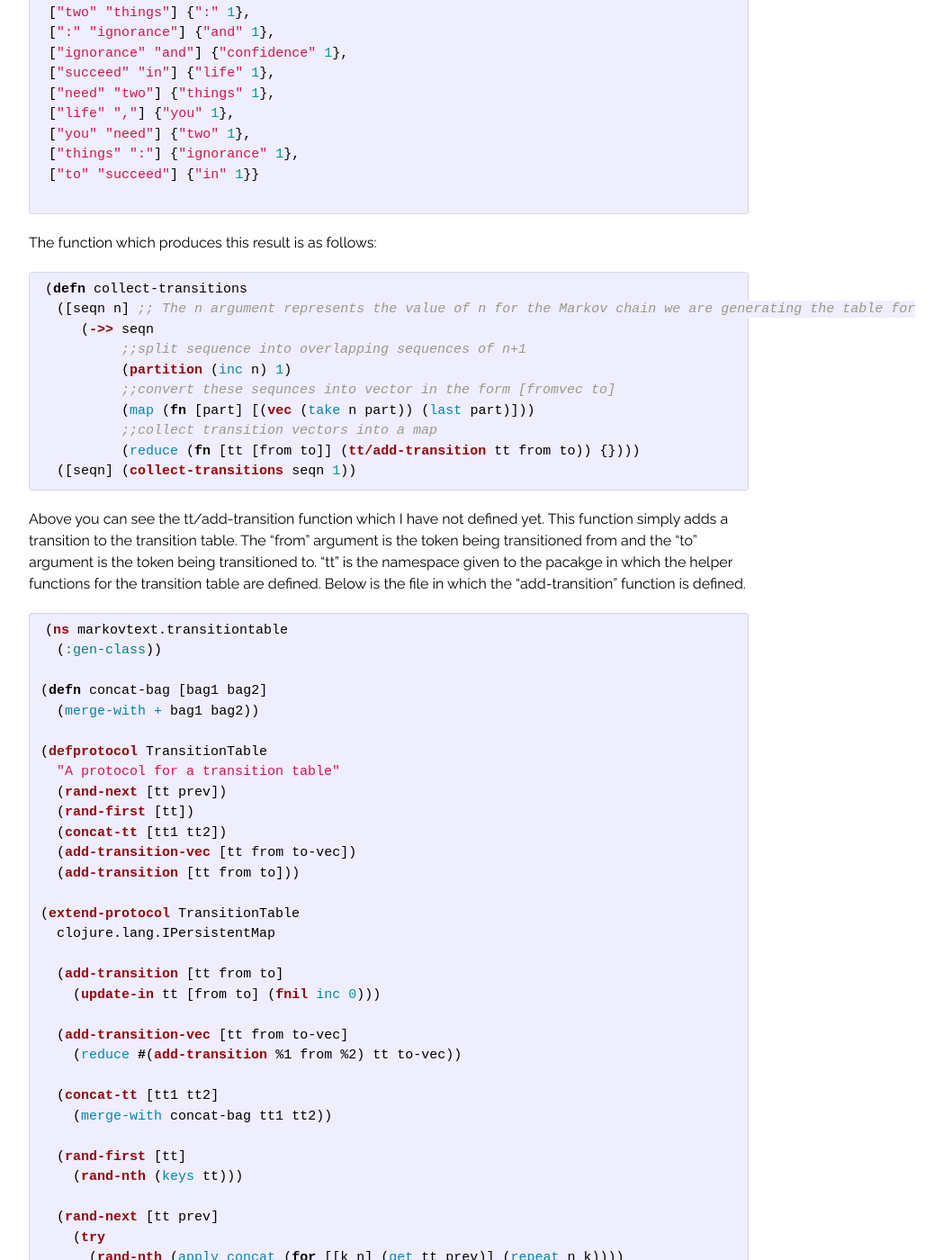
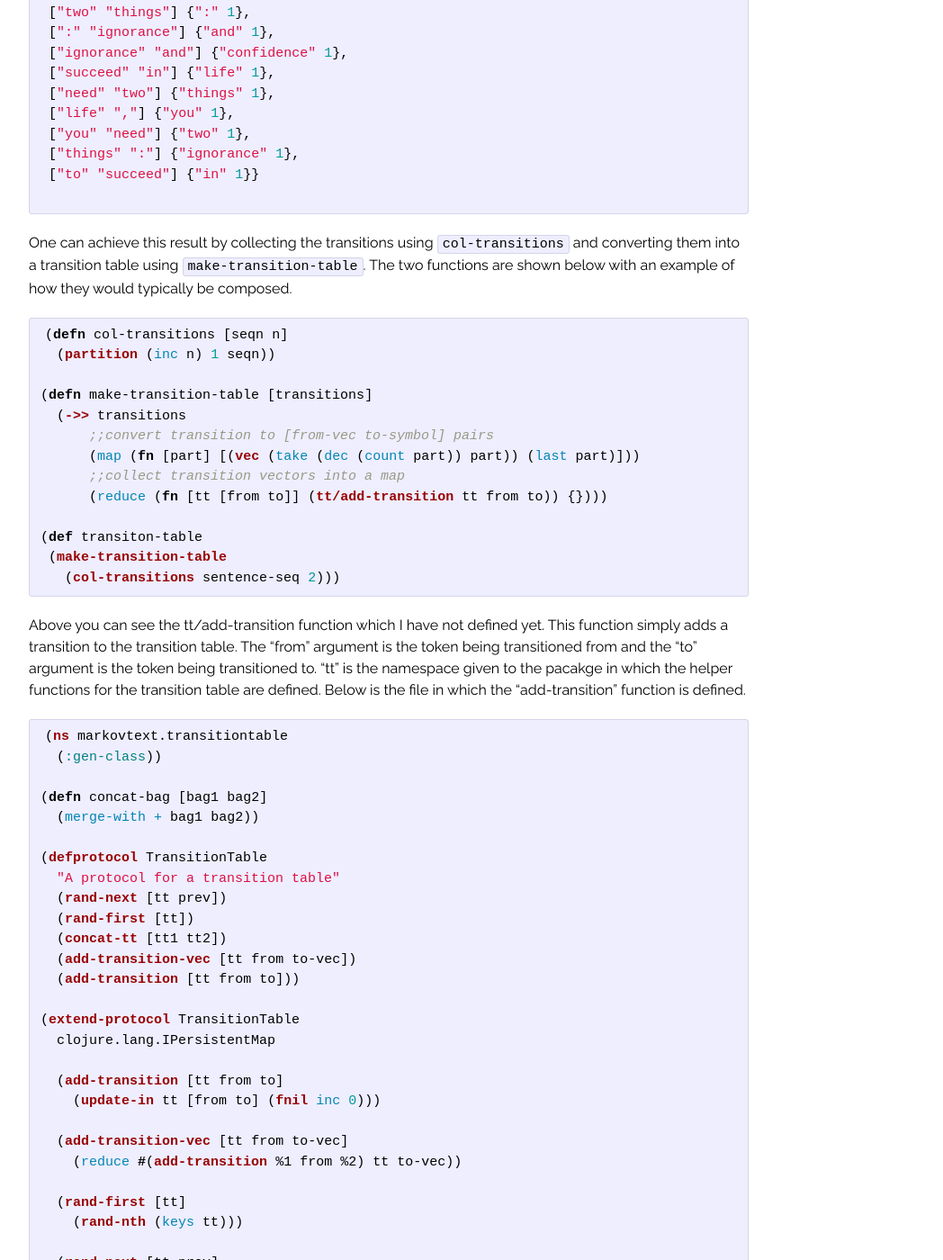
Before and after one commit to joeally/mysite, a Jekyll site: the page built from _posts/2014-08-09-random-text-with-markov-chains-in-clojure.markdown, in a window 1280 px wide and 1400 px high, scrolled down 1617 px. Shown: the whole window at 90% size, without its empty margins (208-1256 px from the left). Built offline with Jekyll 4.4.1, drawn with Linux system fonts in a browser that asks for light colours; formulas are drawn with MathJax 3; some of the changed text lies outside the part shown.

Commit message:
updated first in clojure series with more up to date code

```diff
--- a/_posts/2014-08-09-random-text-with-markov-chains-in-clojure.markdown
+++ b/_posts/2014-08-09-random-text-with-markov-chains-in-clojure.markdown
@@ -42,7 +42,7 @@ In the previous post I mentioned that the values of the map would be lists of wo
 
 The transition table for $$n = 2$$ for the following sequence
 {% highlight clojure %}
-["to" "succeed" "in" "life" "," "you" "need" "two" "things" ":" "ignorance" "and" "confidence"]
+(def sentence-seq ["to" "succeed" "in" "life" "," "you" "need" "two" "things" ":" "ignorance" "and" "confidence"])
 {% endhighlight %}
 
 can be seen below.
@@ -61,20 +61,24 @@ can be seen below.
  ["to" "succeed"] {"in" 1}}
  {% endhighlight %}
 
-The function which produces this result is as follows:
+One can achieve this result by collecting the transitions using <code>col-transitions</code> and converting them into a transition table using <code>make-transition-table</code>. The two functions are shown below with an example of how they would typically be composed.
 
 {% highlight clojure %}
-(defn collect-transitions
-  ([seqn n] ;; The n argument represents the value of n for the Markov chain we are generating the table for
-     (->> seqn
-          ;;split sequence into overlapping sequences of n+1
-          (partition (inc n) 1)
-          ;;convert these sequnces into vector in the form [fromvec to]
-          (map (fn [part] [(vec (take n part)) (last part)]))
-          ;;collect transition vectors into a map
-          (reduce (fn [tt [from to]] (tt/add-transition tt from to)) {})))
-  ([seqn] (collect-transitions seqn 1))
+(defn col-transitions [seqn n]
+  (partition (inc n) 1 seqn))
+
+(defn make-transition-table [transitions]
+  (->> transitions
+      ;;convert transition to [from-vec to-symbol] pairs
+      (map (fn [part] [(vec (take (dec (count part)) part)) (last part)]))
+      ;;collect transition vectors into a map
+      (reduce (fn [tt [from to]] (tt/add-transition tt from to)) {})))
+
+(def transiton-table
+ (make-transition-table
+   (col-transitions sentence-seq 2)))
 {% endhighlight %}
+
 
 Above you can see the tt/add-transition function which I have not defined yet. This function simply adds a transition to the transition table. The "from" argument is the token being transitioned from and the "to" argument is the token being transitioned to. "tt" is the namespace given to the pacakge in which the helper functions for the transition table are defined. Below is the file in which the "add-transition" function is defined.
 
@@ -102,9 +106,6 @@ Above you can see the tt/add-transition function which I have not defined yet. T
   (add-transition-vec [tt from to-vec]
     (reduce #(add-transition %1 from %2) tt to-vec))
 
-  (concat-tt [tt1 tt2]
-    (merge-with concat-bag tt1 tt2))
-
   (rand-first [tt]
     (rand-nth (keys tt)))
 
@@ -116,16 +117,16 @@ Above you can see the tt/add-transition function which I have not defined yet. T
 
 One can see that the function is defined as part of a Clojure [protocol](http://clojure.org/protocols). This will allow me to easily specify another implementation should I wish to.
 
-For the case when we want to build a transition table for a whole corpus I have written the function below. The concat-tt function is used to combine the transitions from two transition tables in to a single one.
+For the case when we want to build a transition table for a whole corpus I have written the function below. One can simply concatenate the sequences of transitions for the documents in the corpus into a single sequence before using that to construct the transition table.
 
 {% highlight clojure %}
 (defn corpus-transitions
-  ([corpus] (corpus-transitions corpus 1))
   ([corpus n]
-     (->> corpus
-          (map #(collect-transitions % n))
-          (reduce tt/concat-tt))))
-
+      (->> corpus
+           (map #(col-transitions % n))
+           (apply concat)
+           (make-transition-table)))
+  ([corpus] (corpus-transitions corpus 1)))
 {% endhighlight %}
 
 ##Generating the Sequence
```
